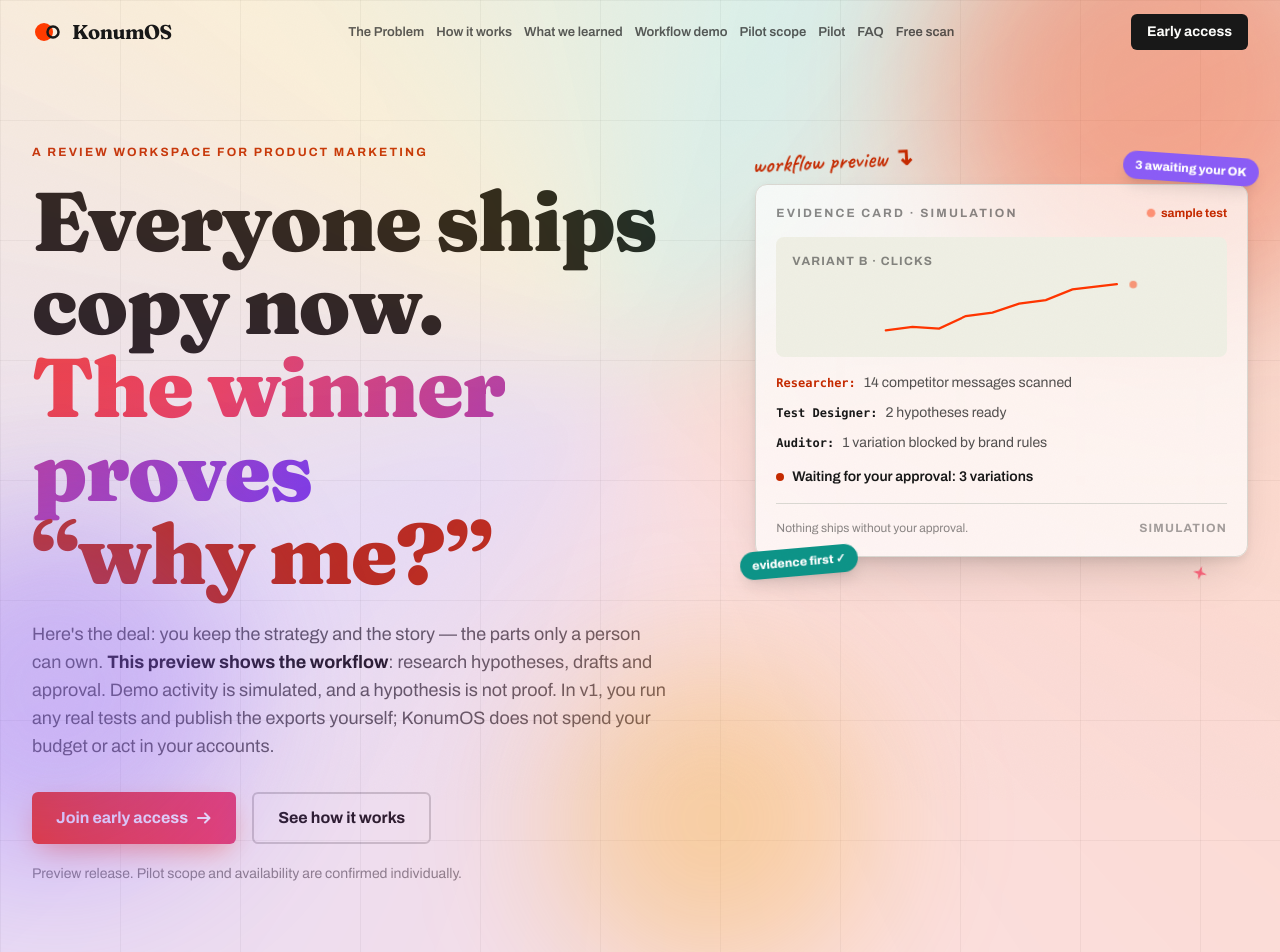
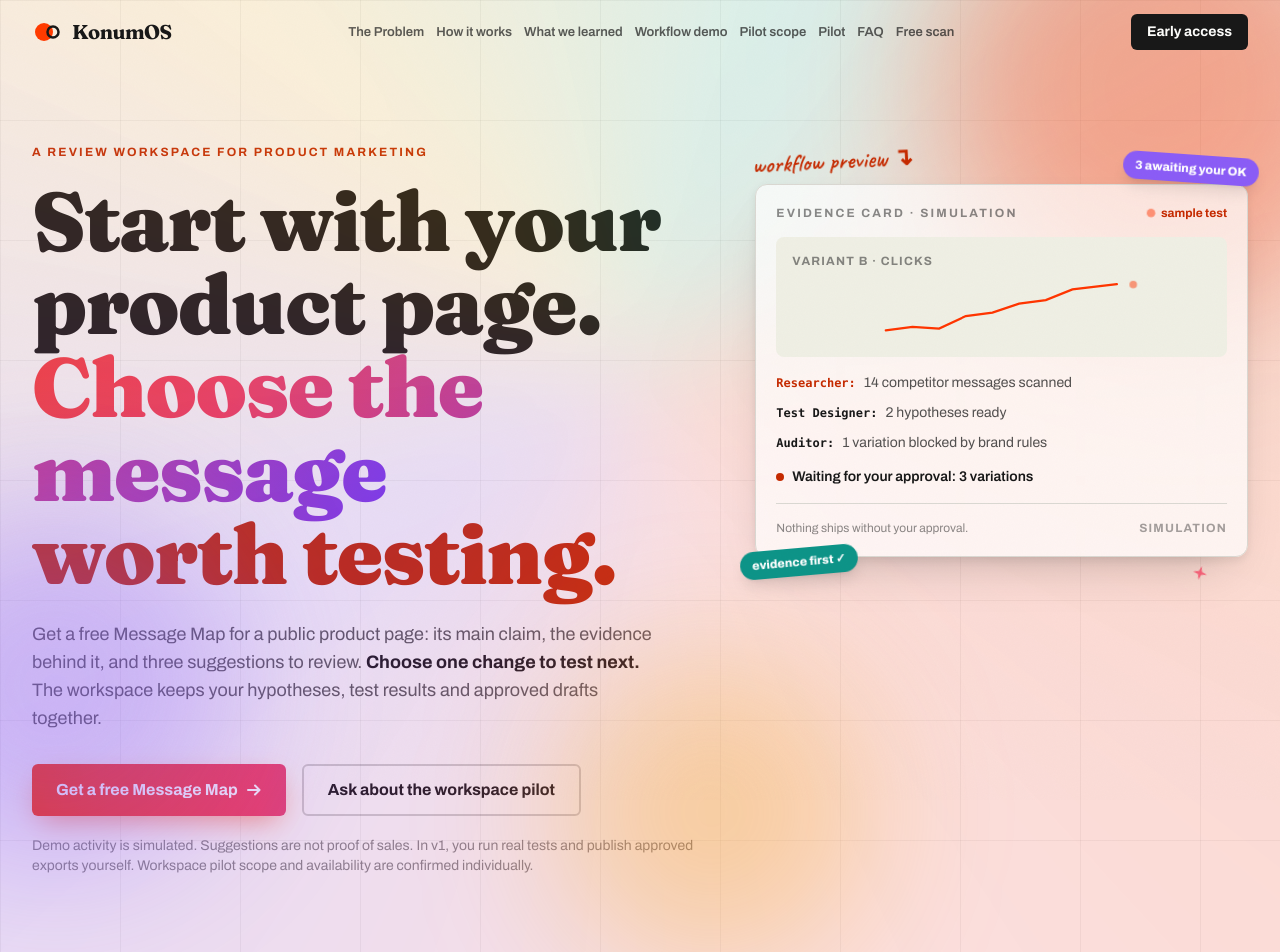
Before and after one commit to ckuyumcu/konum, a React (Vite) app: page / in a window 1280 px wide. Shown: the top 952 px of the page. Built offline with nearby package versions, Linux system fonts and the light colour scheme.

Commit message:
Clarify Message Map entry and link the existing free review

```diff
--- a/src/sections/Hero.tsx
+++ b/src/sections/Hero.tsx
@@ -53,10 +53,10 @@ export default function Hero() {
               transition={{ duration: 0.6, ease: easeOut, delay: 0.08 }}
               className="font-display font-black text-[13vw] sm:text-6xl lg:text-7xl xl:text-[5.2rem] leading-[0.98]"
             >
-              Everyone ships copy now.
+              Start with your product page.
               <br />
-              <span className="gradient-text">The winner proves</span>{' '}
-              <em className="not-italic text-[#c52a00] inline-block wiggle-hover cursor-default">&ldquo;why&nbsp;me?&rdquo;</em>
+              <span className="gradient-text">Choose the message</span>{' '}
+              <em className="not-italic text-[#c52a00] inline-block wiggle-hover cursor-default">worth testing.</em>
             </motion.h1>
             <motion.p
               initial={{ opacity: 0, y: 22 }}
@@ -64,10 +64,9 @@ export default function Hero() {
               transition={{ duration: 0.6, ease: easeOut, delay: 0.2 }}
               className="mt-6 max-w-[62ch] text-lg text-foreground/70"
             >
-              Here&apos;s the deal: you keep the strategy and the story — the parts only a person can own.{' '}
-              <strong className="text-foreground">This preview shows the workflow</strong>: research hypotheses, drafts and approval.
-              Demo activity is simulated, and a hypothesis is not proof. In v1, you run any real tests and publish the exports yourself;
-              KonumOS does not spend your budget or act in your accounts.
+              Get a free Message Map for a public product page: its main claim, the evidence behind it, and three suggestions to review.{' '}
+              <strong className="text-foreground">Choose one change to test next.</strong>{' '}
+              The workspace keeps your hypotheses, test results and approved drafts together.
             </motion.p>
             <motion.div
               initial={{ opacity: 0, y: 18 }}
@@ -76,19 +75,19 @@ export default function Hero() {
               className="mt-8 flex flex-wrap items-center gap-4"
             >
               <a
-                href="#pilot"
+                href="/teshis"
                 className="btn-glow inline-flex items-center rounded-md px-6 py-3.5 text-base font-bold active:scale-[0.97]"
               >
-                Join early access
+                Get a free Message Map
                 <svg width="16" height="16" viewBox="0 0 16 16" className="ml-2" aria-hidden="true">
                   <path d="M2 8h11M9 3.5L13.5 8 9 12.5" stroke="currentColor" strokeWidth="2" fill="none" strokeLinecap="round" strokeLinejoin="round" />
                 </svg>
               </a>
               <a
-                href="#how"
+                href="#pilot"
                 className="inline-flex items-center rounded-md border-2 border-foreground/20 px-6 py-3 text-base font-bold transition-all duration-150 hover:border-foreground active:scale-[0.97]"
               >
-                See how it works
+                Ask about the workspace pilot
               </a>
             </motion.div>
             <motion.p
@@ -97,7 +96,8 @@ export default function Hero() {
               transition={{ duration: 0.6, delay: 0.5 }}
               className="mt-5 text-sm text-foreground/50"
             >
-              Preview release. Pilot scope and availability are confirmed individually.
+              Demo activity is simulated. Suggestions are not proof of sales. In v1, you run real tests and publish approved exports yourself.
+              Workspace pilot scope and availability are confirmed individually.
             </motion.p>
           </div>
 
```
